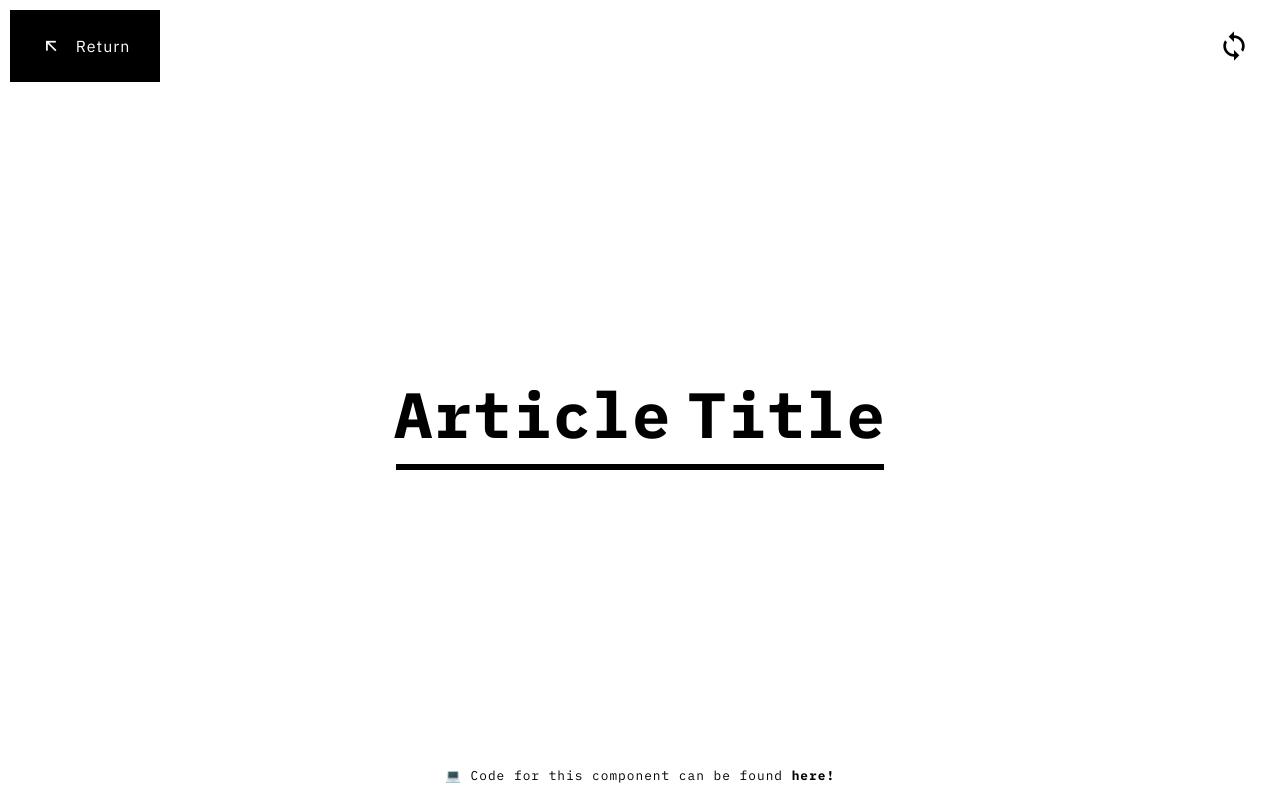
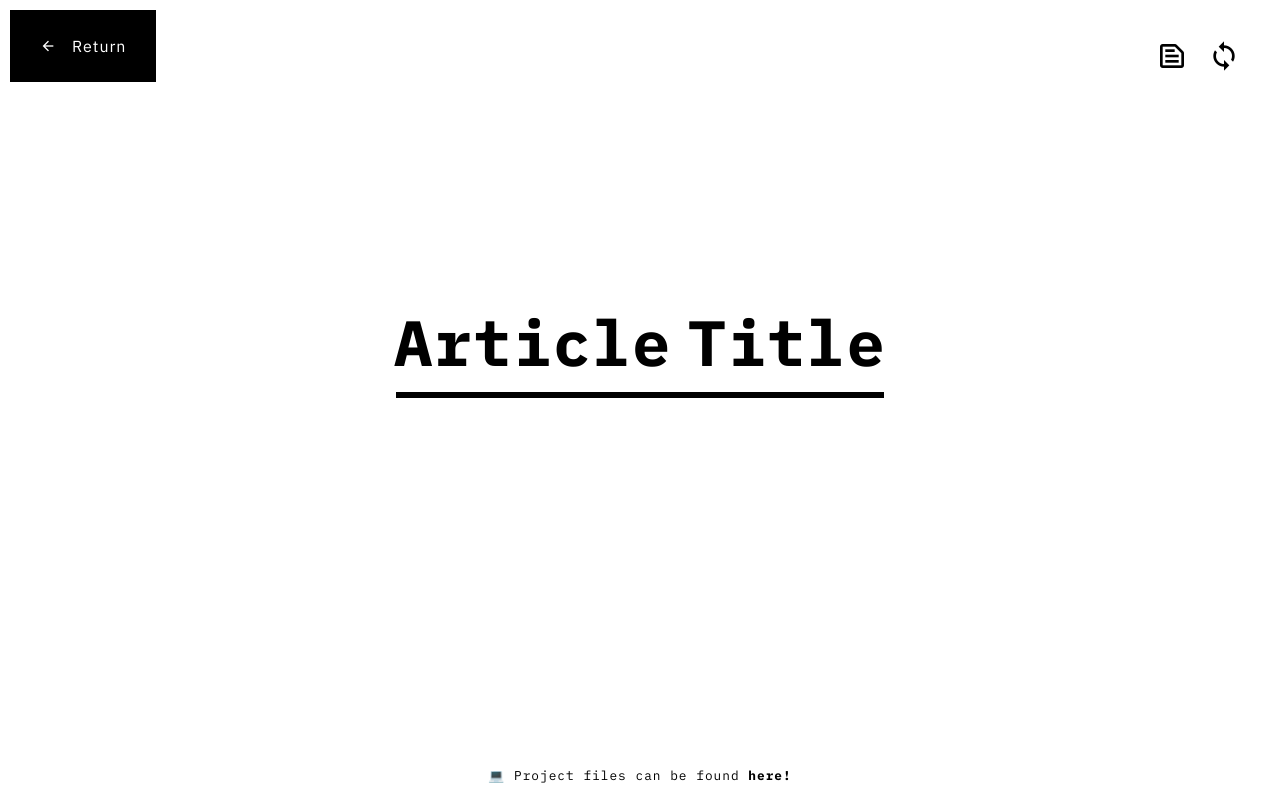
Before and after one commit to Radlad-io/experiments, a Next.js app in the folder site/: page /framer-motion/001 in a window 1280 px wide. Built offline with nearby package versions, Linux system fonts and the light colour scheme.

Commit message:
Feat: Modal

```diff
--- a/site/src/components/elements/CodeLink/CodeLink.js
+++ b/site/src/components/elements/CodeLink/CodeLink.js
@@ -5,7 +5,7 @@ function CodeLink({ link }) {
   return (
     <div className={styles.footer}>
       <p>
-        💻 Code for this component can be found{" "}
+        💻 Project files can be found{" "}
         <a>
           <Link href={link} passHref>
             here!
--- /dev/null
+++ b/site/src/components/elements/Header/Header.jsx
@@ -0,0 +1,43 @@
+import { useState } from "react";
+import styles from "./Header.module.scss";
+import Link from "next/link";
+
+import Modal from "@components/elements/Modal/Modal";
+
+export default function ReturnButton({ title, info, animate, setAnimate }) {
+  const [modal, setModal] = useState(false);
+  return (
+    <div className={styles.header}>
+      <Link href="/" passHref>
+        <div className={styles.btn}>
+          <i className={`material-icons`}>arrow_back</i>
+          <p>Return</p>
+        </div>
+      </Link>
+      <div className={styles.actions}>
+        {title && (
+          <i
+            onClick={() => {
+              setModal(!modal);
+            }}
+            className={`${styles.info} material-icons-outlined`}
+          >
+            text_snippet
+          </i>
+        )}
+
+        {setAnimate && (
+          <i
+            onClick={() => {
+              setAnimate(!animate);
+            }}
+            className={`${styles.reload} material-icons`}
+          >
+            sync
+          </i>
+        )}
+      </div>
+      <Modal title={title} info={info} isOpen={modal} />
+    </div>
+  );
+}
--- /dev/null
+++ b/site/src/components/elements/Header/Header.module.scss
@@ -0,0 +1,63 @@
+.header {
+  display: inline-block;
+  p {
+    display: inline-block;
+    font-weight: 100;
+    font-style: normal;
+    letter-spacing: 1px;
+    color: var(--white);
+  }
+}
+
+.btn {
+  position: fixed;
+  top: 0;
+  left: 0;
+  display: flex;
+  flex-direction: row;
+  align-items: center;
+  justify-content: center;
+  padding: 10px 30px;
+  cursor: pointer;
+  background-color: var(--black);
+  margin: 10px;
+  z-index: 500;
+  transition: transform 1s ease-in-out;
+  p {
+    font-family: "IBM Plex Sans", sans-serif;
+  }
+  i {
+    font-size: 1rem;
+    margin-right: 1rem;
+    color: var(--white);
+  }
+}
+
+.info {
+  font-size: 2rem;
+  display: block;
+  padding: 10px;
+  cursor: pointer;
+}
+
+.reload {
+  font-size: 2rem;
+  display: block;
+  padding: 10px;
+  cursor: pointer;
+  transform-origin: center center;
+  transition: color 300ms ease-in-out, transform 1s;
+  &:hover {
+    transition: color 300ms ease-in-out, transform 1s;
+    transform: rotate(45deg);
+  }
+}
+
+.actions {
+  display: flex;
+  flex-direction: row;
+  position: absolute;
+  z-index: 500;
+  right: 30px;
+  top: 30px;
+}
--- /dev/null
+++ b/site/src/components/elements/Modal/Modal.jsx
@@ -0,0 +1,20 @@
+import styles from "./Modal.module.scss";
+import { motion } from "framer-motion";
+import * as variants from "./Modal.motion";
+
+export default function Modal({ title, info, isOpen }) {
+  return (
+    <motion.div
+      className={styles.modal}
+      initial={"initial"}
+      animate={isOpen ? "in" : "out"}
+      exit={"out"}
+      variants={variants.modal}
+    >
+      <motion.div className={styles.modalBg} variants={variants.modalBg}>
+        <motion.h3 variants={variants.heading}>{title}</motion.h3>
+        <motion.p variants={variants.info}>{info}</motion.p>
+      </motion.div>
+    </motion.div>
+  );
+}
--- /dev/null
+++ b/site/src/components/elements/Modal/Modal.module.scss
@@ -0,0 +1,28 @@
+.modal {
+  position: fixed;
+  width: 100vw;
+  height: 100vh;
+  top: 0;
+  left: 0;
+  z-index: 450;
+  h3 {
+    font-size: 1.75rem;
+    text-transform: uppercase;
+    max-width: 650px;
+    margin: 15px 25px;
+  }
+  p {
+    color: var(--black);
+    max-width: 700px;
+    margin: 10px 25px;
+  }
+  .modalBg {
+    display: flex;
+    flex-direction: column;
+    justify-content: center;
+    align-items: center;
+    width: 100vw;
+    height: 100vh;
+    background-color: var(--white);
+  }
+}
--- /dev/null
+++ b/site/src/components/elements/Modal/Modal.motion.js
@@ -0,0 +1,78 @@
+
+export const modal = {
+  initial: {
+    y: "-100vh"
+  },
+  in: {
+    y: 0,
+    transition: {
+      duration: .01,
+      delayChildren: 0.01,
+    }
+  },
+  out: {
+    y: "-100vh",
+    transition: {
+      delay: .75,
+      duration: .01,
+    }
+  },
+};
+
+export const modalBg = {
+  initial: {
+    opacity: 0,
+  },
+  in: {
+    opacity: 1,
+    transition: {
+      duration: .5,
+      delayChildren: .5,
+      staggerChildren: .25,
+    },
+  },
+  out: {
+    opacity: 0,
+    transition: {
+      delay: .25,
+      duration: .5,
+    },
+  },
+};
+
+export const heading = {
+  initial: {
+    opacity: 0,
+  },
+  in: {
+    opacity: 1,
+    transition: {
+      duration: .75,
+    },
+  },
+  out: {
+    opacity: 0,
+    transition: {
+      duration: .25,
+    },
+  },
+};
+
+
+export const info = {
+  initial: {
+    opacity: 0,
+  },
+  in: {
+    opacity: 1,
+    transition: {
+      duration: .75,
+    },
+  },
+  out: {
+    opacity: 0,
+    transition: {
+      duration: .25,
+    },
+  },
+};
--- a/site/src/components/elements/ReturnButton/ReturnButton.jsx
+++ /dev/null
@@ -1,17 +0,0 @@
-import styles from "./ReturnButton.module.scss";
-import Link from "next/link";
-
-export default function ReturnButton({ recycle }) {
-  return (
-    <div className={styles.header}>
-      <Link href="/" passHref>
-        <div className={styles.btn}>
-          <i className={`material-icons`}>arrow_back</i>
-          <p>Return</p>
-        </div>
-      </Link>
-
-      {recycle && <i className={`${styles.reload} material-icons`}>sync</i>}
-    </div>
-  );
-}
--- a/site/src/components/elements/ReturnButton/ReturnButton.module.scss
+++ /dev/null
@@ -1,49 +0,0 @@
-.header {
-  display: inline-block;
-  p {
-    display: inline-block;
-    font-weight: 100;
-    font-style: normal;
-    letter-spacing: 1px;
-    color: var(--white);
-  }
-}
-
-.btn {
-  display: flex;
-  flex-direction: row;
-  align-items: center;
-  justify-content: center;
-  padding: 10px 30px;
-  cursor: pointer;
-  background-color: var(--black);
-  margin: 10px;
-  transition: transform 1s ease-in-out;
-  i {
-    font-size: 1.3rem;
-    color: var(--white);
-    margin-right: 15px;
-    transform: rotate(45deg);
-  }
-
-  p {
-    font-family: "IBM Plex Sans", sans-serif;
-  }
-}
-
-.reload {
-  font-size: 2rem;
-  display: block;
-  position: absolute;
-  z-index: 900;
-  right: 30px;
-  top: 30px;
-  background-color: var(--white);
-  cursor: pointer;
-  transform-origin: center center;
-  transition: color 300ms ease-in-out, transform 1s;
-  &:hover {
-    transition: color 300ms ease-in-out, transform 1s;
-    transform: rotate(45deg);
-  }
-}
--- a/site/src/pages/_document.jsx
+++ b/site/src/pages/_document.jsx
@@ -19,6 +19,10 @@ class MyDocument extends Document {
             href="https://fonts.googleapis.com/icon?family=Material+Icons"
             rel="stylesheet"
           ></link>
+          <link
+            href="https://fonts.googleapis.com/icon?family=Material+Icons+Outlined"
+            rel="stylesheet"
+          ></link>
         </Head>
         <body>
           <Main />
--- a/site/src/pages/framer-motion/001/index.jsx
+++ b/site/src/pages/framer-motion/001/index.jsx
@@ -3,20 +3,19 @@ import React, { useState } from "react";
 import { motion } from "framer-motion";
 import * as variants from "@motion/framer-motion/001.motion";
 
-import ReturnButton from "@components/elements/ReturnButton/ReturnButton";
+import Header from "@components/elements/Header/Header";
 import CodeLink from "@components/elements/CodeLink/CodeLink";
 
 export default function Animation001() {
   const [animate, setAnimate] = useState(true);
   return (
     <>
-      <div
-        onClick={() => {
-          setAnimate(!animate);
-        }}
-      >
-        <ReturnButton recycle />
-      </div>
+      <Header
+        title="Exploring Framer Motion"
+        info="Framer-Motion is a powerful motion library for React. I've wanted to get more familiar with it so I'm putting together a few examples. This one is focused on choregraphing different elements and reacting to state change."
+        animate={animate}
+        setAnimate={setAnimate}
+      />
       <div className={styles.flex}>
         <h1 className={styles.heading}>
           <motion.div initial="inital" animate={animate ? "in" : "out"}>
@@ -71,7 +70,7 @@ export default function Animation001() {
           </motion.div>
         </h1>
       </div>
-      <CodeLink link="https://github.com/Radlad-io/workshop/blob/main/src/components/layout/Layout.js" />
+      <CodeLink link="https://github.com/Radlad-io/experiments/tree/main/site/src/pages/framer-motion/001" />
     </>
   );
 }
```
Also changed, not shown: site/src/pages/blender/001/index.jsx (+6 -3 lines).
